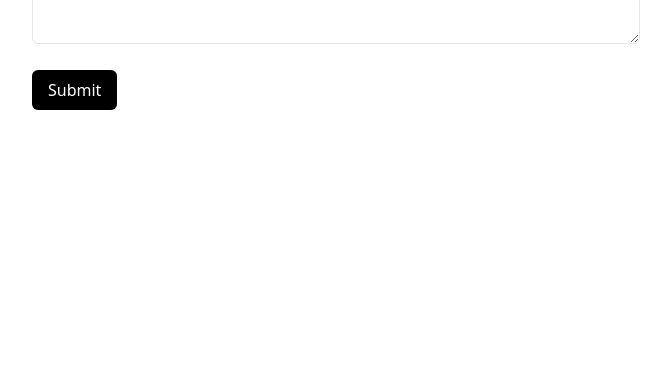
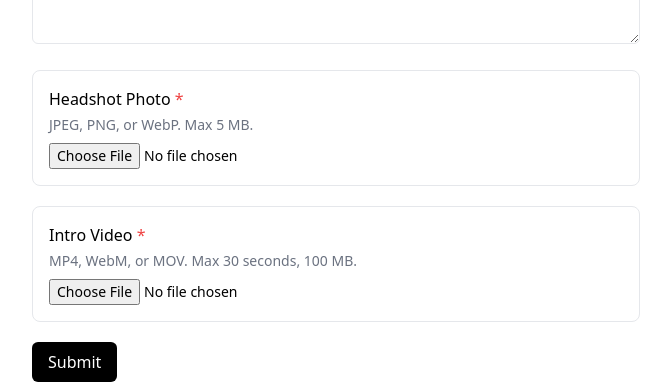
Before and after one commit to skozushko/brand-ambassador, a Next.js app: page /signup in a window 1280 px wide. Shown: the part 926-1310 px from the top of the page, without its empty margins (0-671 px from the left). Before the commit the page ends 1068 px from the top, so only its background shows below. Built offline with nearby package versions, Linux system fonts and the light colour scheme; no server answers; the database is empty.

Commit message:
Require headshot and intro video on ambassador signup

```diff
--- a/app/signup/page.tsx
+++ b/app/signup/page.tsx
@@ -2,7 +2,7 @@
 
 export const dynamic = "force-dynamic"
 
-import { useEffect, useState } from "react"
+import { useEffect, useState, useRef } from "react"
 import Link from "next/link"
 import { getBrowserSupabase } from "@/lib/supabase"
 import { COUNTRIES, US_STATES, CANADA_PROVINCES } from "@/lib/geo-data"
@@ -10,6 +10,14 @@ import { COUNTRIES, US_STATES, CANADA_PROVINCES } from "@/lib/geo-data"
 type Option = { id: number; name: string }
 
 const supabase = getBrowserSupabase()
+
+const HEADSHOT_MAX_MB = 5
+const VIDEO_MAX_MB = 100
+const VIDEO_MAX_SECONDS = 30
+
+function fileExt(file: File) {
+  return file.name.split(".").pop()?.toLowerCase() ?? "bin"
+}
 
 export default function SignupPage() {
   const [form, setForm] = useState({
@@ -37,6 +45,16 @@ export default function SignupPage() {
   const [selectedRoleIds, setSelectedRoleIds] = useState<number[]>([])
   const [selectedSkillIds, setSelectedSkillIds] = useState<number[]>([])
   const [selectedLanguageIds, setSelectedLanguageIds] = useState<number[]>([])
+
+  // File upload state
+  const [headshotFile, setHeadshotFile] = useState<File | null>(null)
+  const [headshotPreview, setHeadshotPreview] = useState<string | null>(null)
+  const [videoFile, setVideoFile] = useState<File | null>(null)
+  const [videoPreview, setVideoPreview] = useState<string | null>(null)
+  const [uploadStep, setUploadStep] = useState("")
+
+  const headshotRef = useRef<HTMLInputElement>(null)
+  const videoRef = useRef<HTMLInputElement>(null)
 
   const [status, setStatus] = useState<{ type: "idle" | "ok" | "error"; msg?: string }>({
     type: "idle",
@@ -71,13 +89,134 @@ export default function SignupPage() {
     load()
   }, [])
 
+  // Cleanup object URLs on unmount
+  useEffect(() => {
+    return () => {
+      if (headshotPreview) URL.revokeObjectURL(headshotPreview)
+      if (videoPreview) URL.revokeObjectURL(videoPreview)
+    }
+  }, [headshotPreview, videoPreview])
+
   const toggle = (arr: number[], id: number, checked: boolean) =>
     checked ? [...arr, id] : arr.filter((x) => x !== id)
+
+  function handleHeadshotChange(e: React.ChangeEvent<HTMLInputElement>) {
+    const file = e.target.files?.[0]
+    if (!file) return
+
+    const allowed = ["image/jpeg", "image/png", "image/webp"]
+    if (!allowed.includes(file.type)) {
+      setStatus({ type: "error", msg: "Headshot must be a JPEG, PNG, or WebP image." })
+      e.target.value = ""
+      return
+    }
+    if (file.size > HEADSHOT_MAX_MB * 1024 * 1024) {
+      setStatus({ type: "error", msg: `Headshot must be under ${HEADSHOT_MAX_MB} MB.` })
+      e.target.value = ""
+      return
+    }
+
+    if (headshotPreview) URL.revokeObjectURL(headshotPreview)
+    setHeadshotFile(file)
+    setHeadshotPreview(URL.createObjectURL(file))
+    setStatus({ type: "idle" })
+  }
+
+  function handleVideoChange(e: React.ChangeEvent<HTMLInputElement>) {
+    const file = e.target.files?.[0]
+    if (!file) return
+
+    const allowed = ["video/mp4", "video/webm", "video/quicktime"]
+    if (!allowed.includes(file.type)) {
+      setStatus({ type: "error", msg: "Video must be MP4, WebM, or MOV." })
+      e.target.value = ""
+      return
+    }
+    if (file.size > VIDEO_MAX_MB * 1024 * 1024) {
+      setStatus({ type: "error", msg: `Video must be under ${VIDEO_MAX_MB} MB.` })
+      e.target.value = ""
+      return
+    }
+
+    // Validate duration via HTML5 video element
+    const url = URL.createObjectURL(file)
+    const vid = document.createElement("video")
+    vid.preload = "metadata"
+    vid.onloadedmetadata = () => {
+      if (vid.duration > VIDEO_MAX_SECONDS) {
+        setStatus({
+          type: "error",
+          msg: `Video must be ${VIDEO_MAX_SECONDS} seconds or shorter. Yours is ${Math.round(vid.duration)}s.`,
+        })
+        URL.revokeObjectURL(url)
+        if (videoRef.current) videoRef.current.value = ""
+        return
+      }
+      if (videoPreview) URL.revokeObjectURL(videoPreview)
+      setVideoFile(file)
+      setVideoPreview(url)
+      setStatus({ type: "idle" })
+    }
+    vid.onerror = () => {
+      setStatus({ type: "error", msg: "Could not read video file. Try a different format." })
+      URL.revokeObjectURL(url)
+      if (videoRef.current) videoRef.current.value = ""
+    }
+    vid.src = url
+  }
+
+  async function uploadFile(bucket: string, path: string, file: File) {
+    const { error } = await supabase.storage.from(bucket).upload(path, file, {
+      cacheControl: "3600",
+      upsert: false,
+    })
+    if (error) throw new Error(`Upload to ${bucket} failed: ${error.message}`)
+
+    const { data } = supabase.storage.from(bucket).getPublicUrl(path)
+    return data.publicUrl
+  }
+
+  async function rollbackSignupMediaAndProfile(
+    ambassadorId: string | null,
+    headshotPath: string | null,
+    videoPath: string | null
+  ) {
+    if (headshotPath) {
+      await supabase.storage.from("headshots").remove([headshotPath])
+    }
+    if (videoPath) {
+      await supabase.storage.from("intro-videos").remove([videoPath])
+    }
+    if (ambassadorId) {
+      await supabase.from("ambassadors").delete().eq("id", ambassadorId)
+    }
+  }
 
   const submit = async (e: React.FormEvent) => {
     e.preventDefault()
     setLoading(true)
     setStatus({ type: "idle" })
+    setUploadStep("")
+
+    // Validate files are selected
+    if (!headshotFile) {
+      setStatus({ type: "error", msg: "Please upload a headshot photo." })
+      setLoading(false)
+      return
+    }
+    if (!videoFile) {
+      setStatus({ type: "error", msg: "Please upload an intro video." })
+      setLoading(false)
+      return
+    }
+
+    let ambassadorId: string | null = null
+    let headshotPath: string | null = null
+    let videoPath: string | null = null
+
+    try {
+      // 1. Insert ambassador row
+      setUploadStep("Saving your profile...")
 
       const payload: any = {
         ...form,
@@ -102,10 +241,51 @@ export default function SignupPage() {
       if (insertError || !inserted?.id) {
         setStatus({ type: "error", msg: insertError?.message ?? "Insert failed" })
         setLoading(false)
+        setUploadStep("")
         return
       }
 
-    const ambassadorId = inserted.id as string
+      ambassadorId = inserted.id as string
+
+      // 2. Upload headshot
+      setUploadStep("Uploading headshot...")
+      headshotPath = `photos/${ambassadorId}.${fileExt(headshotFile)}`
+      const headshotUrl = await uploadFile("headshots", headshotPath, headshotFile)
+
+      // 3. Upload video
+      setUploadStep("Uploading video...")
+      videoPath = `videos/${ambassadorId}.${fileExt(videoFile)}`
+      const videoUrl = await uploadFile("intro-videos", videoPath, videoFile)
+
+      // 4. Save URLs via RPC
+      setUploadStep("Finalizing media...")
+      const { error: rpcError } = await supabase.rpc("set_ambassador_media", {
+        p_id: ambassadorId,
+        p_headshot_url: headshotUrl,
+        p_video_url: videoUrl,
+      })
+
+      if (rpcError) {
+        await rollbackSignupMediaAndProfile(ambassadorId, headshotPath, videoPath)
+        setStatus({
+          type: "error",
+          msg: "Could not finalize required media. Please try again. " + rpcError.message,
+        })
+        setLoading(false)
+        setUploadStep("")
+        return
+      }
+    } catch (err: unknown) {
+      await rollbackSignupMediaAndProfile(ambassadorId, headshotPath, videoPath)
+      const message = err instanceof Error ? err.message : "Upload failed"
+      setStatus({ type: "error", msg: message })
+      setLoading(false)
+      setUploadStep("")
+      return
+    }
+
+    // 5. Insert join tables (roles/skills/languages)
+    setUploadStep("Saving roles & skills...")
 
     const joins: Promise<any>[] = []
 
@@ -151,6 +331,7 @@ export default function SignupPage() {
           ". Check insert policies on join tables.",
       })
       setLoading(false)
+      setUploadStep("")
       return
     }
 
@@ -175,7 +356,16 @@ export default function SignupPage() {
     setSelectedRoleIds([])
     setSelectedSkillIds([])
     setSelectedLanguageIds([])
+    setHeadshotFile(null)
+    setVideoFile(null)
+    if (headshotPreview) URL.revokeObjectURL(headshotPreview)
+    if (videoPreview) URL.revokeObjectURL(videoPreview)
+    setHeadshotPreview(null)
+    setVideoPreview(null)
+    if (headshotRef.current) headshotRef.current.value = ""
+    if (videoRef.current) videoRef.current.value = ""
     setLoading(false)
+    setUploadStep("")
   }
 
   return (
@@ -426,6 +616,52 @@ export default function SignupPage() {
           />
         </div>
 
+        {/* Headshot upload */}
+        <div className="border rounded-lg p-4">
+          <div className="font-medium">Headshot Photo <span className="text-red-500">*</span></div>
+          <p className="text-sm text-gray-500 mt-1">
+            JPEG, PNG, or WebP. Max {HEADSHOT_MAX_MB} MB.
+          </p>
+          <input
+            ref={headshotRef}
+            type="file"
+            accept="image/jpeg,image/png,image/webp"
+            required
+            onChange={handleHeadshotChange}
+            className="mt-2 block text-sm"
+          />
+          {headshotPreview && (
+            <img
+              src={headshotPreview}
+              alt="Headshot preview"
+              className="mt-3 w-28 h-28 object-cover rounded-full border"
+            />
+          )}
+        </div>
+
+        {/* Video upload */}
+        <div className="border rounded-lg p-4">
+          <div className="font-medium">Intro Video <span className="text-red-500">*</span></div>
+          <p className="text-sm text-gray-500 mt-1">
+            MP4, WebM, or MOV. Max {VIDEO_MAX_SECONDS} seconds, {VIDEO_MAX_MB} MB.
+          </p>
+          <input
+            ref={videoRef}
+            type="file"
+            accept="video/mp4,video/webm,video/quicktime"
+            required
+            onChange={handleVideoChange}
+            className="mt-2 block text-sm"
+          />
+          {videoPreview && (
+            <video
+              src={videoPreview}
+              controls
+              className="mt-3 w-full max-w-sm rounded-lg border"
+            />
+          )}
+        </div>
+
         <button
           disabled={loading}
           className="bg-black text-white rounded-md px-4 py-2 disabled:opacity-60"
@@ -434,6 +670,10 @@ export default function SignupPage() {
           {loading ? "Submitting..." : "Submit"}
         </button>
 
+        {uploadStep && loading && (
+          <div className="text-sm text-gray-600">{uploadStep}</div>
+        )}
+
         {status.type === "ok" && <div className="text-green-700">{status.msg}</div>}
         {status.type === "error" && <div className="text-red-700">{status.msg}</div>}
       </form>
```
Lines whose indentation alone changed are shown as unchanged.
